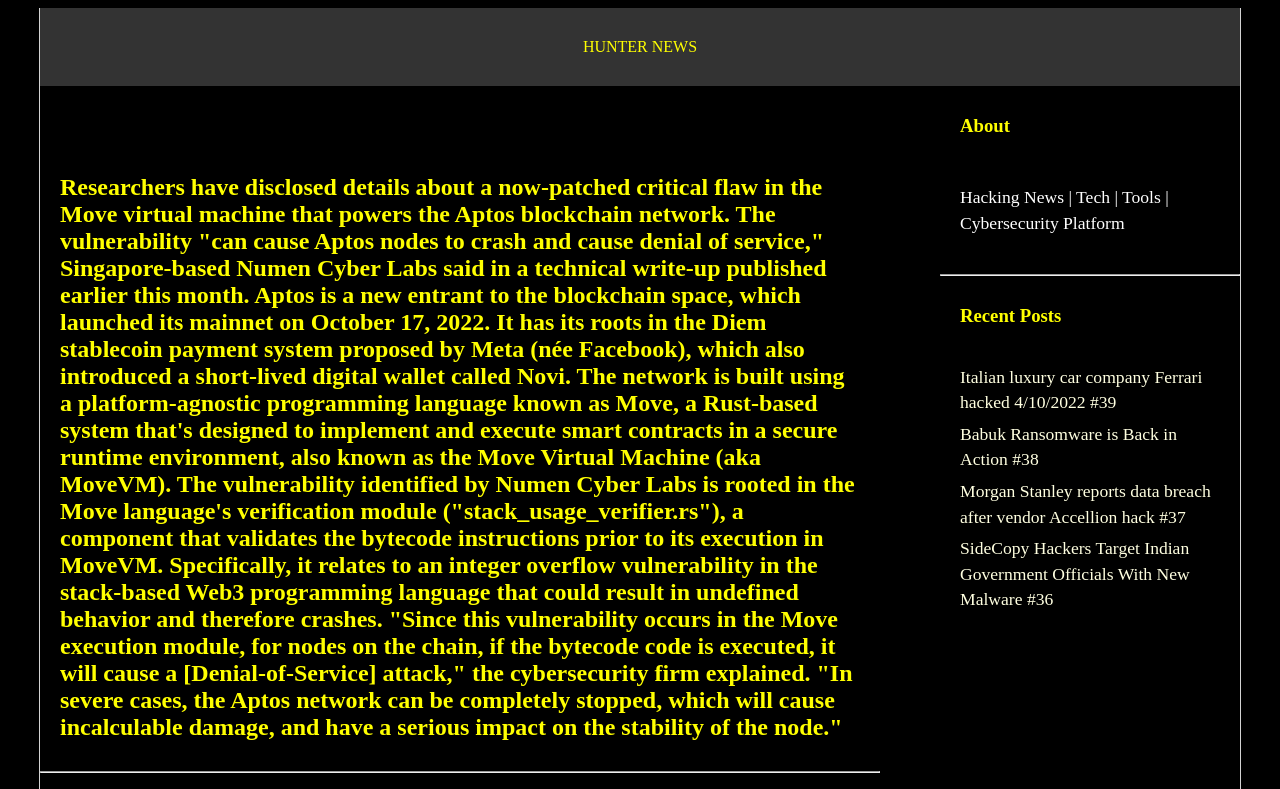
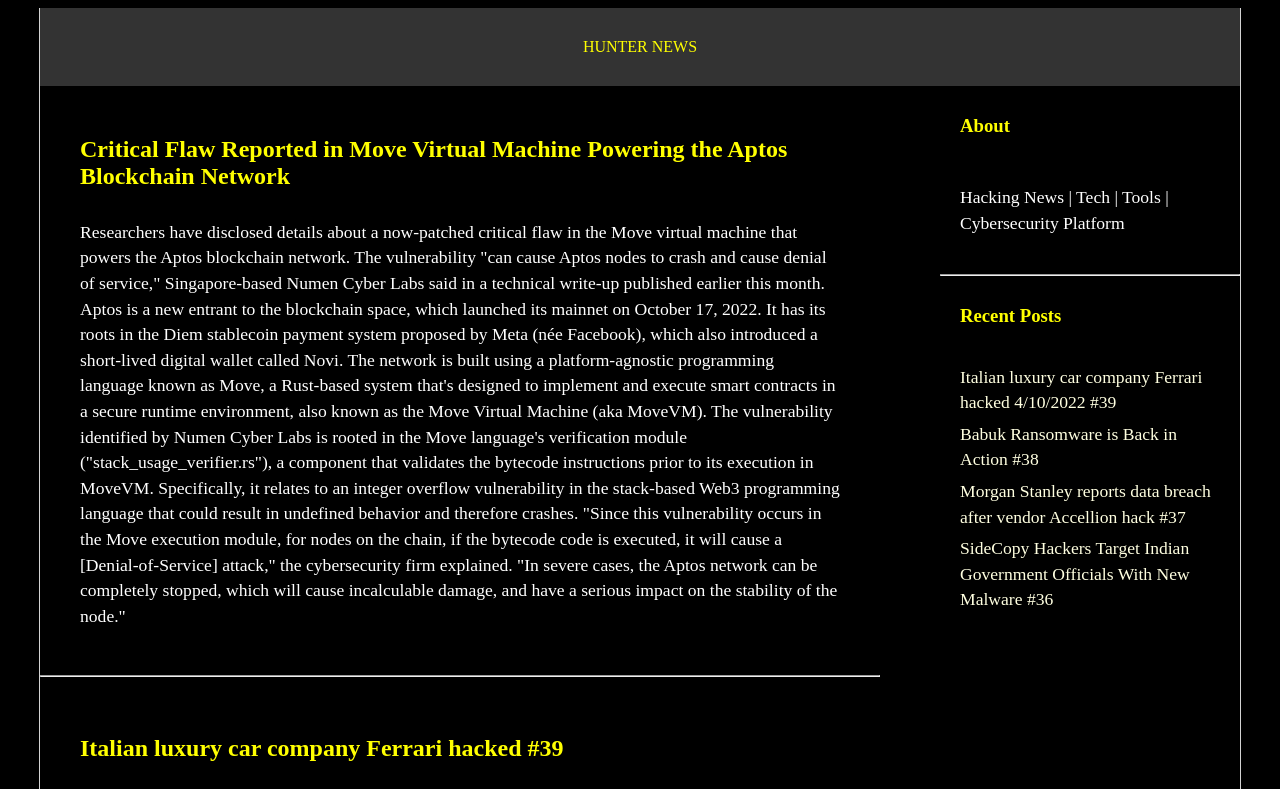
Before and after one commit to ReTnUh-J/ReTnUh-J.github.io, a plain HTML site: page index.html in a window 1280 px wide. Shown: the top 789 px of the page. Drawn offline with Linux system fonts and the light colour scheme.

Commit message:
2310-3:17

```diff
--- a/index.html
+++ b/index.html
@@ -120,17 +120,18 @@
             </nav>
         </header>
         <main>
-            <section>Critical Flaw Reported in Move Virtual Machine Powering the Aptos Blockchain Network #40</section>
-            <h2>Researchers have disclosed details about a now-patched critical flaw in the Move virtual machine that powers the Aptos blockchain network.
+            <section>
+                <h2> Critical Flaw Reported in Move Virtual Machine Powering the Aptos Blockchain Network</h2>
+                <p>Researchers have disclosed details about a now-patched critical flaw in the Move virtual machine that powers the Aptos blockchain network.
                     The vulnerability "can cause Aptos nodes to crash and cause denial of service," Singapore-based Numen Cyber Labs said in a technical write-up published earlier this month.
                     Aptos is a new entrant to the blockchain space, which launched its mainnet on October 17, 2022. It has its roots in the Diem stablecoin payment system proposed by Meta (née Facebook), which also introduced a short-lived digital wallet called Novi.
                     The network is built using a platform-agnostic programming language known as Move, a Rust-based system that's designed to implement and execute smart contracts in a secure runtime environment, also known as the Move Virtual Machine (aka MoveVM).
                     The vulnerability identified by Numen Cyber Labs is rooted in the Move language's verification module ("stack_usage_verifier.rs"), a component that validates the bytecode instructions prior to its execution in MoveVM.
                     Specifically, it relates to an integer overflow vulnerability in the stack-based Web3 programming language that could result in undefined behavior and therefore crashes.
                     "Since this vulnerability occurs in the Move execution module, for nodes on the chain, if the bytecode code is executed, it will cause a [Denial-of-Service] attack," the cybersecurity firm explained.
-                "In severe cases, the Aptos network can be completely stopped, which will cause incalculable damage, and have a serious impact on the stability of the node."
+                    "In severe cases, the Aptos network can be completely stopped, which will cause incalculable damage, and have a serious impact on the stability of the node."</p>
+            </section>
 
-            </h2>
             <hr>
             <section>
                 <h2> Italian luxury car company Ferrari hacked #39</h2>
```
Lines whose indentation alone changed are shown as unchanged.
